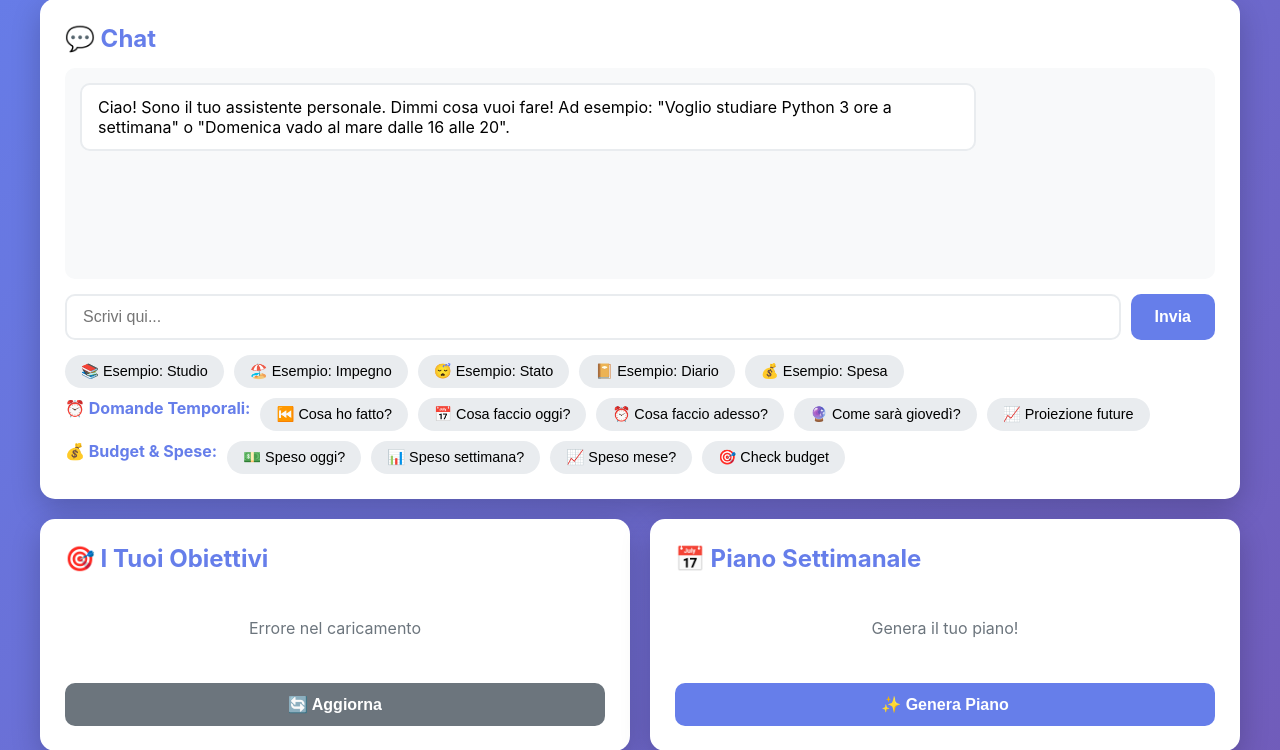
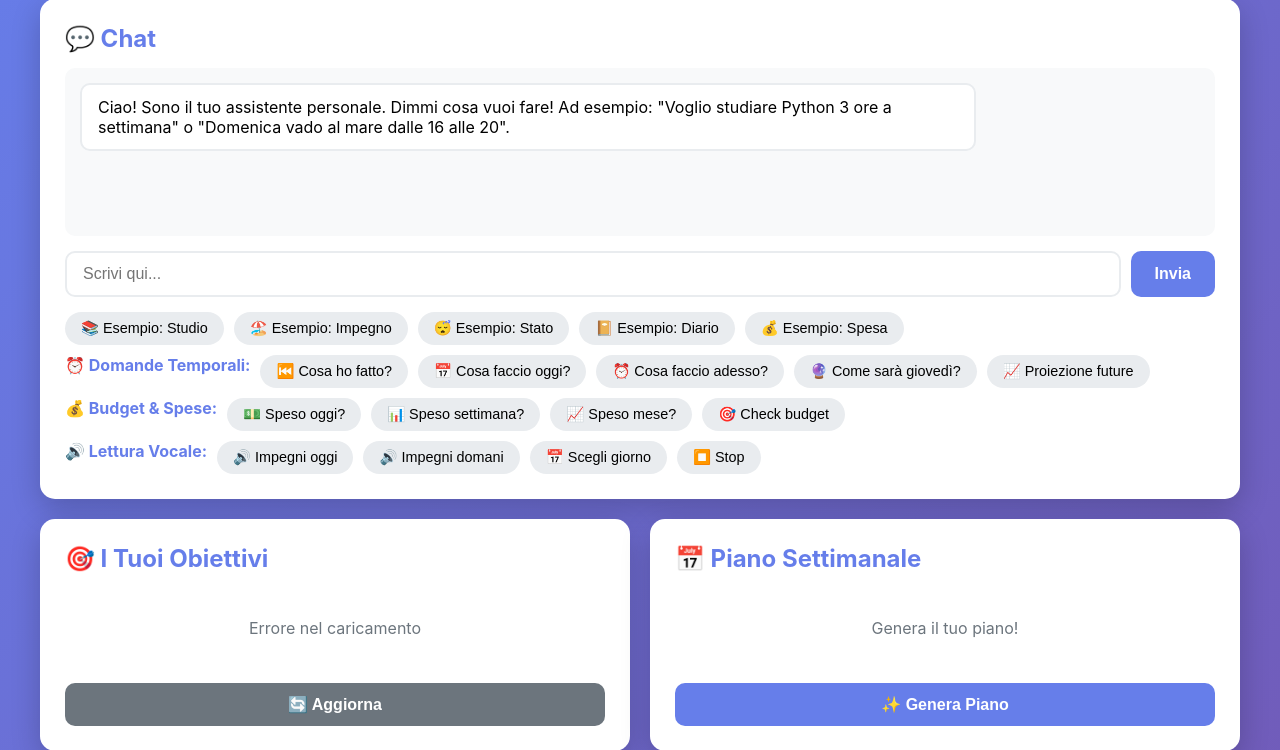
Before and after one commit to ballales1984-wq/assistente-intelligente-agenda, a Flask app: page / in a window 1280 px wide. Shown: the part 131-881 px from the top of the page. Run offline with Flask 3, Linux system fonts and the light colour scheme.

Commit message:
🔊 Aggiunta lettura vocale impegni
- ✅ Pulsanti per lettura vocale: oggi, domani, scegli giorno
- 🔊 Sintesi vocale italiana (Web Speech API)
- 📅 Selettore data personalizzato (supporta formato italiano)
- ⏹️ Pulsante stop per interrompere lettura
- 💬 Feedback nella chat durante lettura

Sistema completo di accessibilità vocale.

```diff
--- a/templates/index.html
+++ b/templates/index.html
@@ -420,6 +420,21 @@
                     </button>
                     <button class="quick-action" onclick="domandaSpese('budget')">
                         🎯 Check budget
+                    </button>
+                </div>
+                <div class="quick-actions" style="margin-top: 10px;">
+                    <strong style="color: #667eea; display: block; margin-bottom: 8px;">🔊 Lettura Vocale:</strong>
+                    <button class="quick-action" onclick="leggiImpegniGiorno('oggi')">
+                        🔊 Impegni oggi
+                    </button>
+                    <button class="quick-action" onclick="leggiImpegniGiorno('domani')">
+                        🔊 Impegni domani
+                    </button>
+                    <button class="quick-action" onclick="apriSelettoreGiorno()">
+                        📅 Scegli giorno
+                    </button>
+                    <button class="quick-action" onclick="stopLettura()">
+                        ⏹️ Stop
                     </button>
                 </div>
             </div>
@@ -1263,6 +1278,117 @@
                 aggiungiMessaggio('Si è verificato un errore. Riprova.', 'assistant');
             }
         }
+
+        // ============================================
+        // LETTURA VOCALE IMPEGNI
+        // ============================================
+        let synth = window.speechSynthesis;
+        let currentUtterance = null;
+
+        async function leggiImpegniGiorno(quando) {
+            let dataTarget;
+            let descrizioneGiorno;
+
+            const oggi = new Date();
+            oggi.setHours(0, 0, 0, 0);
+
+            if (quando === 'oggi') {
+                dataTarget = oggi;
+                descrizioneGiorno = 'oggi';
+            } else if (quando === 'domani') {
+                dataTarget = new Date(oggi);
+                dataTarget.setDate(dataTarget.getDate() + 1);
+                descrizioneGiorno = 'domani';
+            } else {
+                // Data specifica
+                dataTarget = new Date(quando);
+                descrizioneGiorno = dataTarget.toLocaleDateString('it-IT', {
+                    weekday: 'long',
+                    day: 'numeric',
+                    month: 'long'
+                });
+            }
+
+            const dataISO = dataTarget.toISOString().split('T')[0];
+
+            try {
+                const response = await fetch(`/api/impegni/giorno/${dataISO}`);
+                const impegni = await response.json();
+
+                if (impegni.length === 0) {
+                    const testo = `Non ci sono impegni per ${descrizioneGiorno}`;
+                    parla(testo);
+                    aggiungiMessaggio(`🔊 ${testo}`, 'assistant');
+                    return;
+                }
+
+                // Costruisci testo da leggere
+                let testo = `Hai ${impegni.length} impegni per ${descrizioneGiorno}. `;
+
+                impegni.forEach((imp, index) => {
+                    const inizio = new Date(imp.data_inizio);
+                    const fine = new Date(imp.data_fine);
+                    const oraInizio = inizio.toLocaleTimeString('it-IT', { hour: '2-digit', minute: '2-digit' });
+                    const oraFine = fine.toLocaleTimeString('it-IT', { hour: '2-digit', minute: '2-digit' });
+
+                    testo += `${index + 1}. ${imp.nome}, dalle ${oraInizio} alle ${oraFine}. `;
+                });
+
+                parla(testo);
+                aggiungiMessaggio(`🔊 Sto leggendo gli impegni di ${descrizioneGiorno}...`, 'assistant');
+
+            } catch (error) {
+                console.error('Errore lettura impegni:', error);
+                aggiungiMessaggio('Errore nel recupero degli impegni.', 'assistant');
+            }
+        }
+
+        function parla(testo) {
+            // Ferma eventuali letture in corso
+            synth.cancel();
+
+            currentUtterance = new SpeechSynthesisUtterance(testo);
+            currentUtterance.lang = 'it-IT';
+            currentUtterance.rate = 0.9; // Velocità leggermente più lenta
+            currentUtterance.pitch = 1.0;
+
+            // Event listener per quando finisce
+            currentUtterance.onend = () => {
+                console.log('Lettura completata');
+            };
+
+            currentUtterance.onerror = (event) => {
+                console.error('Errore lettura vocale:', event);
+            };
+
+            synth.speak(currentUtterance);
+        }
+
+        function stopLettura() {
+            synth.cancel();
+            aggiungiMessaggio('⏹️ Lettura interrotta.', 'assistant');
+        }
+
+        function apriSelettoreGiorno() {
+            const data = prompt('Inserisci la data (formato: YYYY-MM-DD o gg/mm/aaaa):',
+                                new Date().toISOString().split('T')[0]);
+
+            if (data) {
+                let dataFormattata;
+
+                // Gestisci formato italiano gg/mm/aaaa
+                if (data.includes('/')) {
+                    const parti = data.split('/');
+                    if (parti.length === 3) {
+                        dataFormattata = `${parti[2]}-${parti[1].padStart(2, '0')}-${parti[0].padStart(2, '0')}`;
+                    }
+                } else {
+                    dataFormattata = data;
+                }
+
+                leggiImpegniGiorno(dataFormattata);
+            }
+        }
     </script>
 </body>
 </html>
```
